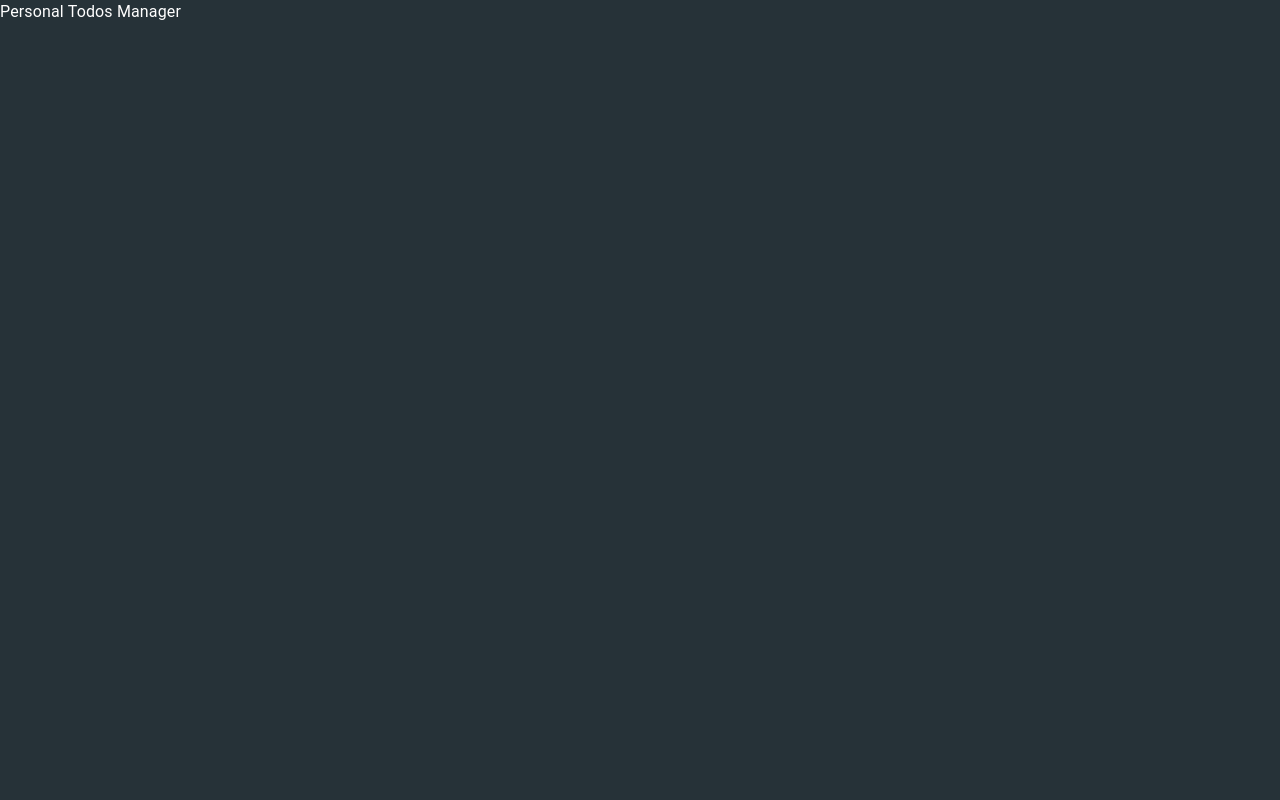
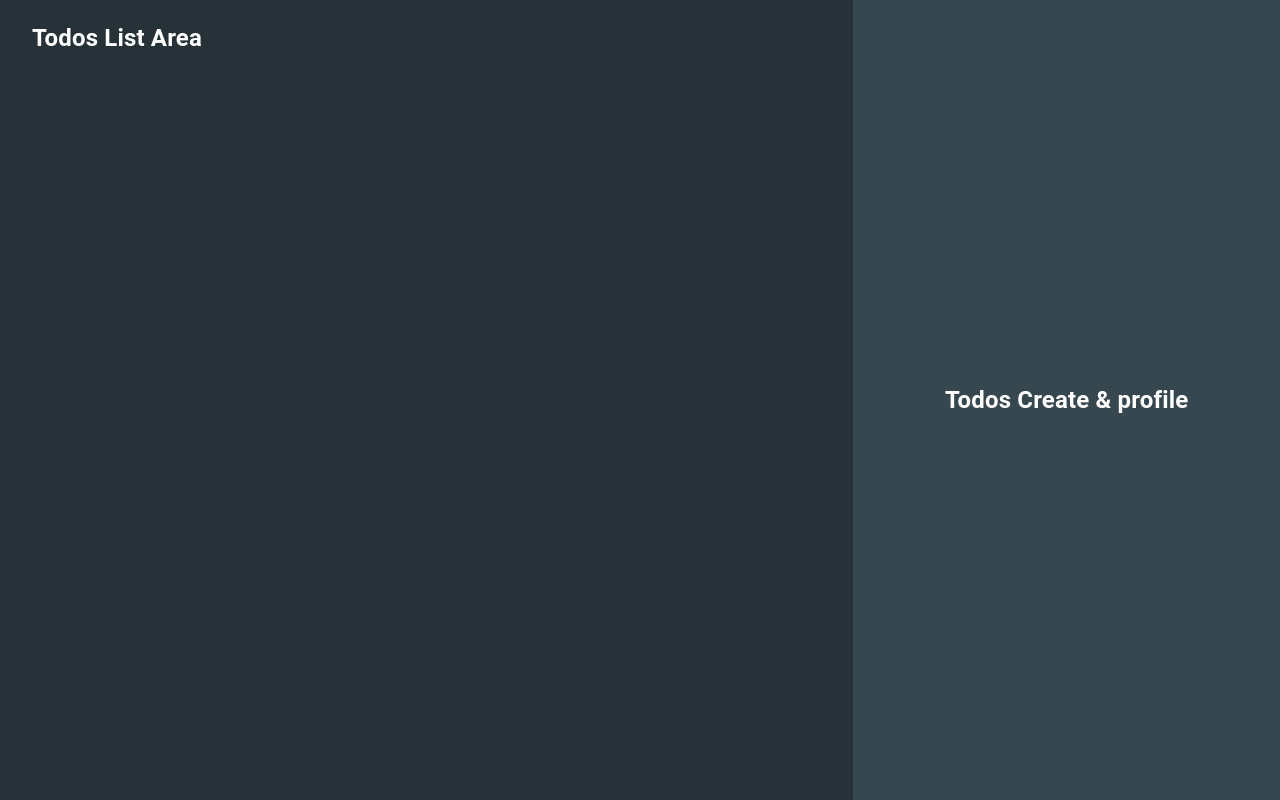
Before and after one commit to chandanch/personal-todos-webapp, a React (Create React App) app: page / in a window 1280 px wide. Built offline with nearby package versions, Linux system fonts and the light colour scheme.

Commit message:
update background paper color

```diff
--- a/src/App.tsx
+++ b/src/App.tsx
@@ -1,12 +1,13 @@
 import { ThemeProvider, CssBaseline } from '@mui/material';
 import React, { FC, ReactElement } from 'react';
 import { customTheme } from './theme/customTheme';
+import Dashboard from './pages/dashboard/dashboard';
 
 const App: FC = (): ReactElement => {
     return (
         <ThemeProvider theme={customTheme}>
             <CssBaseline />
-            <div>Personal Todos Manager</div>
+            <Dashboard />
         </ThemeProvider>
     );
 };
--- a/src/pages/dashboard/dashboard.tsx
+++ b/src/pages/dashboard/dashboard.tsx
@@ -4,7 +4,7 @@ import React, { FC, ReactElement } from 'react';
 const Dashboard: FC = (): ReactElement => {
     return (
         <Grid container minHeight="100vh" m={0} p={0}>
-            <Grid item md={8} sm={12} xs={12}>
+            <Grid item md={8} sm={12} xs={12} px={4}>
                 <h2>Todos List Area</h2>
             </Grid>
             <Grid
--- a/src/theme/customTheme.ts
+++ b/src/theme/customTheme.ts
@@ -9,7 +9,7 @@ export const customTheme: ThemeOptions = createTheme({
             dark: '#0D47A1',
         },
         background: {
-            paper: '#151515',
+            paper: '#37474f',
             default: '#263238',
         },
         error: {
```
